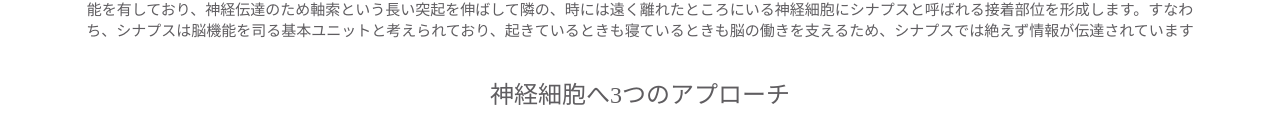
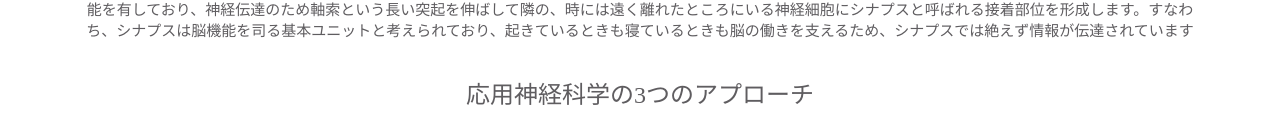
Before and after one commit to kotonekoto/kotonekoto, a plain HTML site: page index.html in a window 1280 px wide. Shown: the part 696-827 px from the top of the page. Drawn offline with Linux system fonts and the light colour scheme.

Commit message:
Update index.html

```diff
--- a/index.html
+++ b/index.html
@@ -46,7 +46,7 @@
     <div class="container">
       <div class="heading">
         <h6>私達の脳は、様々な外的刺激の入力を受け、その情報を統合し、再び行動として出力します。脳を構成する数千億個の神経細胞は、情報の伝達と統合という重要な機能を有しており、神経伝達のため軸索という長い突起を伸ばして隣の、時には遠く離れたところにいる神経細胞にシナプスと呼ばれる接着部位を形成します。すなわち、シナプスは脳機能を司る基本ユニットと考えられており、起きているときも寝ているときも脳の働きを支えるため、シナプスでは絶えず情報が伝達されています</h6>
-        <h2>神経細胞へ3つのアプローチ</h2>
+        <h2>応用神経科学の3つのアプローチ</h2>
          <img src="https://raw.githubusercontent.com/kotonekoto/kotonekoto/main/kennkyuu.png" alt="写真” width="700" height="500">
 
 
```
